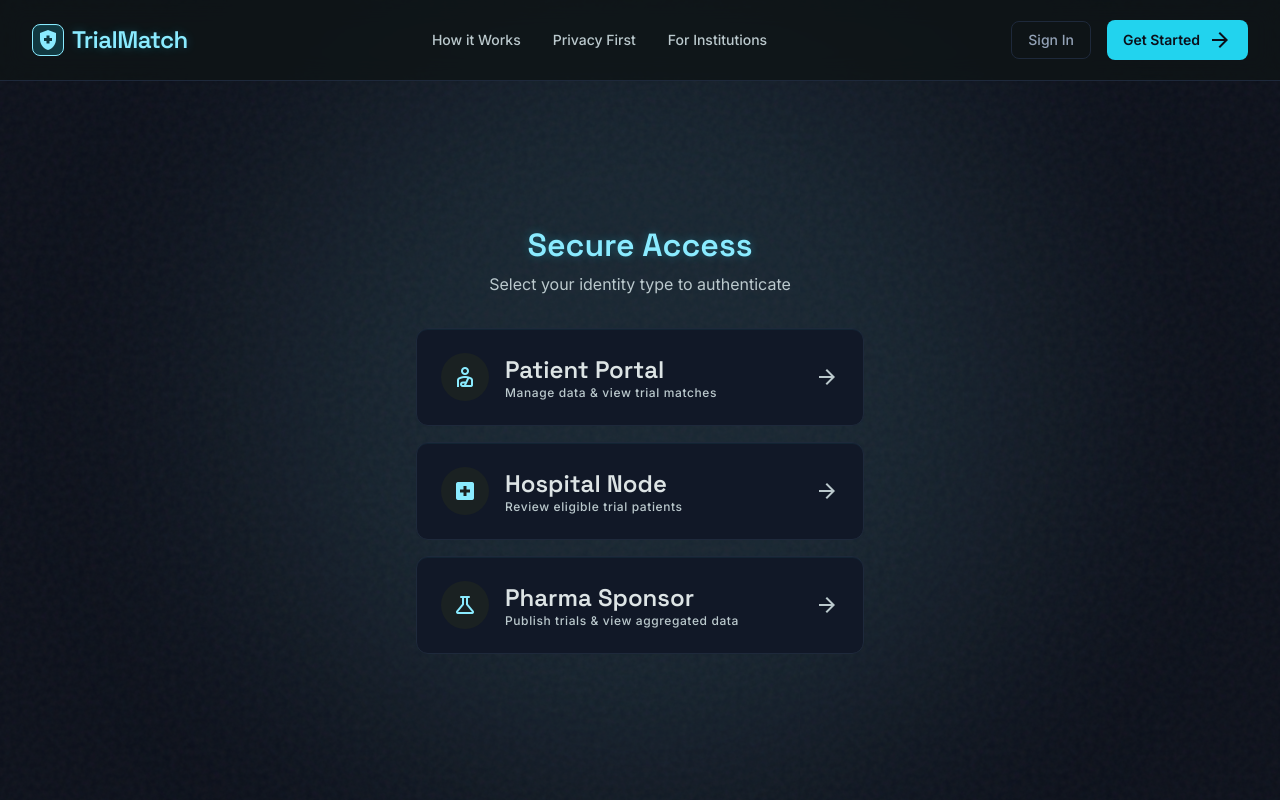
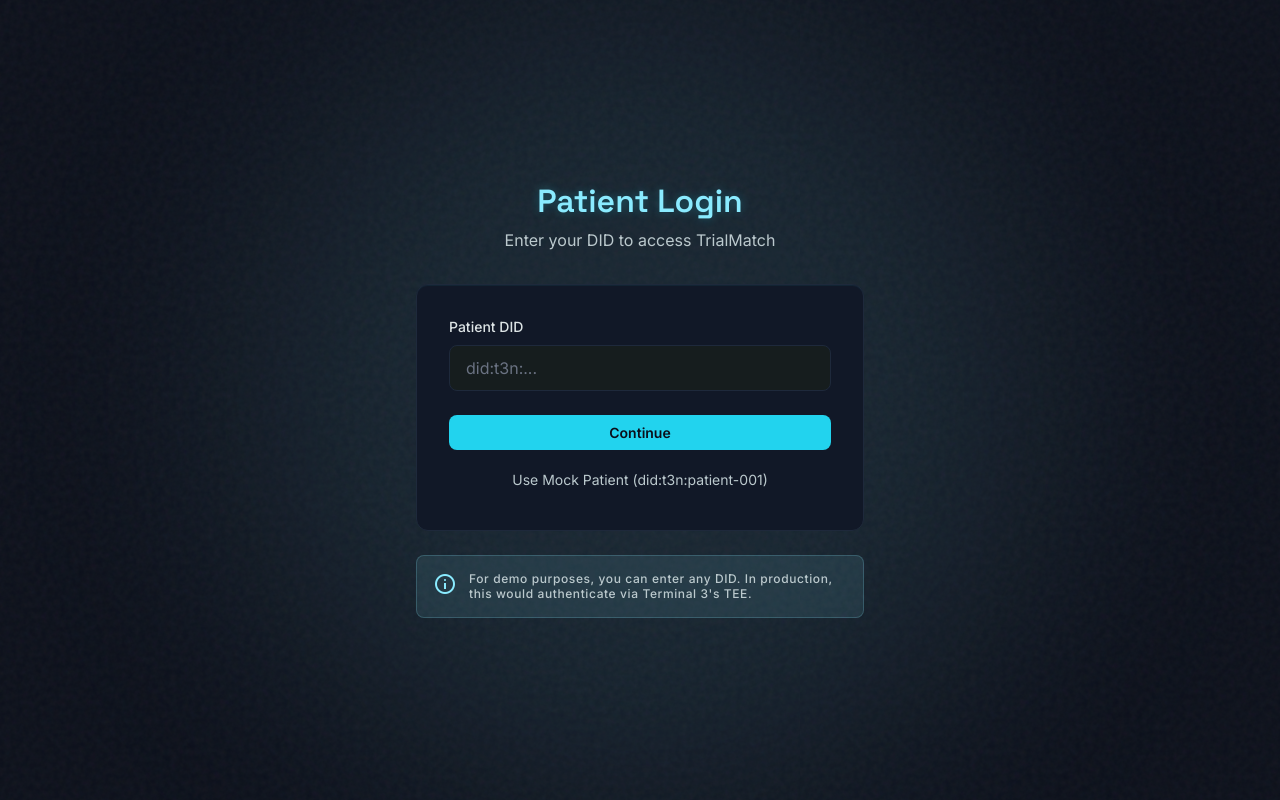
Before and after one commit to AlphaTechini/Patient-Matching, a SvelteKit app in the folder Frontend/: page /login in a window 1280 px wide. Built offline with nearby package versions, Linux system fonts and the light colour scheme.

Commit message:
Stage 1: Mock identity with DID input

```diff
--- /dev/null
+++ b/Frontend/src/lib/stores/identity.svelte.ts
@@ -0,0 +1,60 @@
+/**
+ * Stage 1: Mock Identity Store
+ *
+ * Simple state management for patient identity without complex auth.
+ * Allows user to input their DID for demo purposes.
+ */
+
+interface PatientIdentity {
+  did: string;
+  role: 'patient' | 'pharma' | 'hospital';
+}
+
+class IdentityStore {
+  private _identity = $state<PatientIdentity | null>(null);
+
+  get identity() {
+    return this._identity;
+  }
+
+  get isAuthenticated() {
+    return this._identity !== null;
+  }
+
+  get patientDid() {
+    return this._identity?.did || null;
+  }
+
+  setPatient(did: string) {
+    this._identity = {
+      did,
+      role: 'patient',
+    };
+    // Persist to localStorage for demo
+    if (typeof window !== 'undefined') {
+      localStorage.setItem('trialmatch_identity', JSON.stringify(this._identity));
+    }
+  }
+
+  restore() {
+    if (typeof window !== 'undefined') {
+      const stored = localStorage.getItem('trialmatch_identity');
+      if (stored) {
+        try {
+          this._identity = JSON.parse(stored);
+        } catch {
+          // Invalid stored data, ignore
+        }
+      }
+    }
+  }
+
+  clear() {
+    this._identity = null;
+    if (typeof window !== 'undefined') {
+      localStorage.removeItem('trialmatch_identity');
+    }
+  }
+}
+
+export const identityStore = new IdentityStore();
--- a/Frontend/src/routes/login/+page.svelte
+++ b/Frontend/src/routes/login/+page.svelte
@@ -1,120 +1,89 @@
 <script lang="ts">
-	import MarketingNav from '$lib/components/MarketingNav.svelte';
+	import { goto } from '$app/navigation';
+	import { identityStore } from '$lib/stores/identity.svelte';
+	import { onMount } from 'svelte';
 
-	let activeTab = $state('signin');
-	let selectedRole = $state<'patient' | 'hospital' | 'pharma' | null>(null);
+	let didInput = $state('');
+	let error = $state('');
 
-	function handleRoleSelect(role: 'patient' | 'hospital' | 'pharma') {
-		selectedRole = role;
+	onMount(() => {
+		// Restore identity if exists
+		identityStore.restore();
+		if (identityStore.isAuthenticated) {
+			goto('/dashboard');
+		}
+	});
+
+	function handleSubmit(e: Event) {
+		e.preventDefault();
+
+		if (!didInput.trim()) {
+			error = 'Please enter a DID';
+			return;
+		}
+
+		if (!didInput.startsWith('did:t3n:')) {
+			error = 'DID must start with "did:t3n:"';
+			return;
+		}
+
+		// Set patient identity
+		identityStore.setPatient(didInput);
+
+		// Redirect to dashboard
+		goto('/dashboard');
 	}
 
-	function getDashboardUrl() {
-		switch (selectedRole) {
-			case 'patient': return '/matching';
-			case 'hospital': return '/hospital/trials';
-			case 'pharma': return '/pharma/trials';
-			default: return '#';
-		}
+	function useMockPatient() {
+		didInput = 'did:t3n:patient-001';
+		error = '';
 	}
 </script>
 
 <div class="min-h-screen bg-[var(--color-tm-base)] text-on-background noise-bg flex flex-col relative overflow-hidden">
-	<MarketingNav />
-
 	<!-- Ambient glow -->
 	<div class="absolute top-1/2 left-1/2 -translate-x-1/2 -translate-y-1/2 w-[800px] h-[800px] bg-primary/10 blur-[120px] rounded-full pointer-events-none"></div>
 
-	<main class="flex-1 flex items-center justify-center p-4 z-10 pt-24">
+	<main class="flex-1 flex items-center justify-center p-4 z-10">
 		<div class="w-full max-w-md">
-			<!-- Role Selection -->
-			{#if !selectedRole}
-				<div class="text-center mb-8">
-					<h1 class="text-headline-lg font-bold text-primary mb-2 text-glow">Secure Access</h1>
-					<p class="text-body-md text-on-surface-variant">Select your identity type to authenticate</p>
+			<div class="text-center mb-8">
+				<h1 class="text-headline-lg font-bold text-primary mb-2 text-glow">Patient Login</h1>
+				<p class="text-body-md text-on-surface-variant">Enter your DID to access TrialMatch</p>
+			</div>
+
+			<form onsubmit={handleSubmit} class="glass-panel rounded-xl p-8">
+				<div class="mb-6">
+					<label class="block text-label-md text-on-surface mb-2" for="did">
+						Patient DID
+					</label>
+					<input
+						type="text"
+						id="did"
+						bind:value={didInput}
+						class="w-full bg-surface-container-low border border-[var(--color-tm-border)] rounded-lg px-4 py-2.5 text-on-surface focus:outline-none focus:border-primary focus:ring-1 focus:ring-primary/20 transition-all font-mono-data"
+						placeholder="did:t3n:..."
+						autocomplete="off"
+					/>
+					{#if error}
+						<p class="text-sm text-[var(--color-tm-danger)] mt-2">{error}</p>
+					{/if}
 				</div>
 
-				<div class="space-y-4">
-					<button onclick={() => handleRoleSelect('patient')} class="w-full glass-panel p-6 rounded-xl flex items-center space-x-4 hover:border-primary/50 transition-all group text-left">
-						<div class="w-12 h-12 rounded-full bg-surface-container flex items-center justify-center group-hover:bg-primary/20 transition-colors">
-							<span class="material-symbols-outlined text-primary text-[28px]">personal_injury</span>
-						</div>
-						<div>
-							<h3 class="text-headline-md font-bold text-on-surface text-lg">Patient Portal</h3>
-							<p class="text-label-sm text-on-surface-variant">Manage data & view trial matches</p>
-						</div>
-						<span class="material-symbols-outlined text-on-surface-variant ml-auto group-hover:text-primary transition-colors">arrow_forward</span>
-					</button>
+				<button type="submit" class="btn-primary w-full py-3">
+					Continue
+				</button>
 
-					<button onclick={() => handleRoleSelect('hospital')} class="w-full glass-panel p-6 rounded-xl flex items-center space-x-4 hover:border-primary/50 transition-all group text-left">
-						<div class="w-12 h-12 rounded-full bg-surface-container flex items-center justify-center group-hover:bg-primary/20 transition-colors">
-							<span class="material-symbols-outlined text-primary text-[28px]" style="font-variation-settings: 'FILL' 1;">local_hospital</span>
-						</div>
-						<div>
-							<h3 class="text-headline-md font-bold text-on-surface text-lg">Hospital Node</h3>
-							<p class="text-label-sm text-on-surface-variant">Review eligible trial patients</p>
-						</div>
-						<span class="material-symbols-outlined text-on-surface-variant ml-auto group-hover:text-primary transition-colors">arrow_forward</span>
-					</button>
+				<button type="button" onclick={useMockPatient} class="w-full mt-3 py-2 text-sm text-on-surface-variant hover:text-primary transition-colors">
+					Use Mock Patient (did:t3n:patient-001)
+				</button>
+			</form>
 
-					<button onclick={() => handleRoleSelect('pharma')} class="w-full glass-panel p-6 rounded-xl flex items-center space-x-4 hover:border-primary/50 transition-all group text-left">
-						<div class="w-12 h-12 rounded-full bg-surface-container flex items-center justify-center group-hover:bg-primary/20 transition-colors">
-							<span class="material-symbols-outlined text-primary text-[28px]">science</span>
-						</div>
-						<div>
-							<h3 class="text-headline-md font-bold text-on-surface text-lg">Pharma Sponsor</h3>
-							<p class="text-label-sm text-on-surface-variant">Publish trials & view aggregated data</p>
-						</div>
-						<span class="material-symbols-outlined text-on-surface-variant ml-auto group-hover:text-primary transition-colors">arrow_forward</span>
-					</button>
-				</div>
-
-			<!-- Auth Form -->
-			{:else}
-				<div class="text-center mb-8 relative">
-					<button onclick={() => selectedRole = null} class="absolute left-0 top-1/2 -translate-y-1/2 text-on-surface-variant hover:text-primary transition-colors p-2">
-						<span class="material-symbols-outlined">arrow_back</span>
-					</button>
-					<h1 class="text-headline-lg font-bold text-primary mb-2 text-glow capitalize">{selectedRole} Login</h1>
-					<p class="text-body-md text-on-surface-variant">Authenticate via TEE Enclave</p>
-				</div>
-
-				<div class="glass-panel rounded-xl overflow-hidden">
-					<div class="flex border-b border-[var(--color-tm-border)]">
-						<button class="flex-1 py-4 text-label-md font-semibold {activeTab === 'signin' ? 'text-primary border-b-2 border-primary' : 'text-on-surface-variant'}" onclick={() => activeTab = 'signin'}>Sign In</button>
-						<button class="flex-1 py-4 text-label-md font-semibold {activeTab === 'signup' ? 'text-primary border-b-2 border-primary' : 'text-on-surface-variant'}" onclick={() => activeTab = 'signup'}>Create Identity</button>
-					</div>
-
-					<div class="p-8">
-						{#if activeTab === 'signin'}
-							<form class="space-y-4">
-								<div>
-									<label class="block text-label-md text-on-surface mb-2" for="did">Decentralized ID (DID)</label>
-									<input type="text" id="did" class="w-full bg-surface-container-low border border-[var(--color-tm-border)] rounded-lg px-4 py-2.5 text-on-surface focus:outline-none focus:border-primary focus:ring-1 focus:ring-primary/20 transition-all font-mono-data" placeholder="did:t3n:...">
-								</div>
-								<div>
-									<label class="block text-label-md text-on-surface mb-2" for="pin">Hardware Enclave PIN</label>
-									<input type="password" id="pin" class="w-full bg-surface-container-low border border-[var(--color-tm-border)] rounded-lg px-4 py-2.5 text-on-surface focus:outline-none focus:border-primary focus:ring-1 focus:ring-primary/20 transition-all font-mono-data tracking-widest">
-								</div>
-								<a href={getDashboardUrl()} class="btn-primary w-full py-3 mt-4 text-center">Authenticate to Enclave</a>
-							</form>
-						{:else}
-							<div class="text-center py-4">
-								<div class="w-16 h-16 rounded-full bg-[var(--color-tm-success)]/10 flex items-center justify-center mx-auto mb-4 inner-glow">
-									<span class="material-symbols-outlined text-[var(--color-tm-success)] text-[32px]">fingerprint</span>
-								</div>
-								<h3 class="text-headline-md font-bold text-on-surface mb-2">New Identity Required</h3>
-								<p class="text-body-md text-on-surface-variant mb-6">Your identity will be generated on the device and anchored to the clinical ledger. No personal details required.</p>
-								<a href={getDashboardUrl()} class="btn-primary w-full py-3 text-center">Generate Secure DID</a>
-							</div>
-						{/if}
-					</div>
-				</div>
-
-				<div class="mt-8 flex items-start space-x-3 text-label-sm text-on-surface-variant p-4 bg-[var(--color-tm-success)]/10 rounded-lg border border-[var(--color-tm-success)]/20">
-					<span class="material-symbols-outlined text-[var(--color-tm-success)]">verified_user</span>
-					<p>This authentication happens entirely within the local Trusted Execution Environment. Your private key never leaves this device.</p>
-				</div>
-			{/if}
+			<div class="mt-6 flex items-start space-x-3 text-label-sm text-on-surface-variant p-4 bg-primary/10 rounded-lg border border-primary/20">
+				<span class="material-symbols-outlined text-primary">info</span>
+				<p>
+					For demo purposes, you can enter any DID. In production, this would authenticate via Terminal 3's TEE.
+				</p>
+			</div>
 		</div>
 	</main>
 </div>
```
